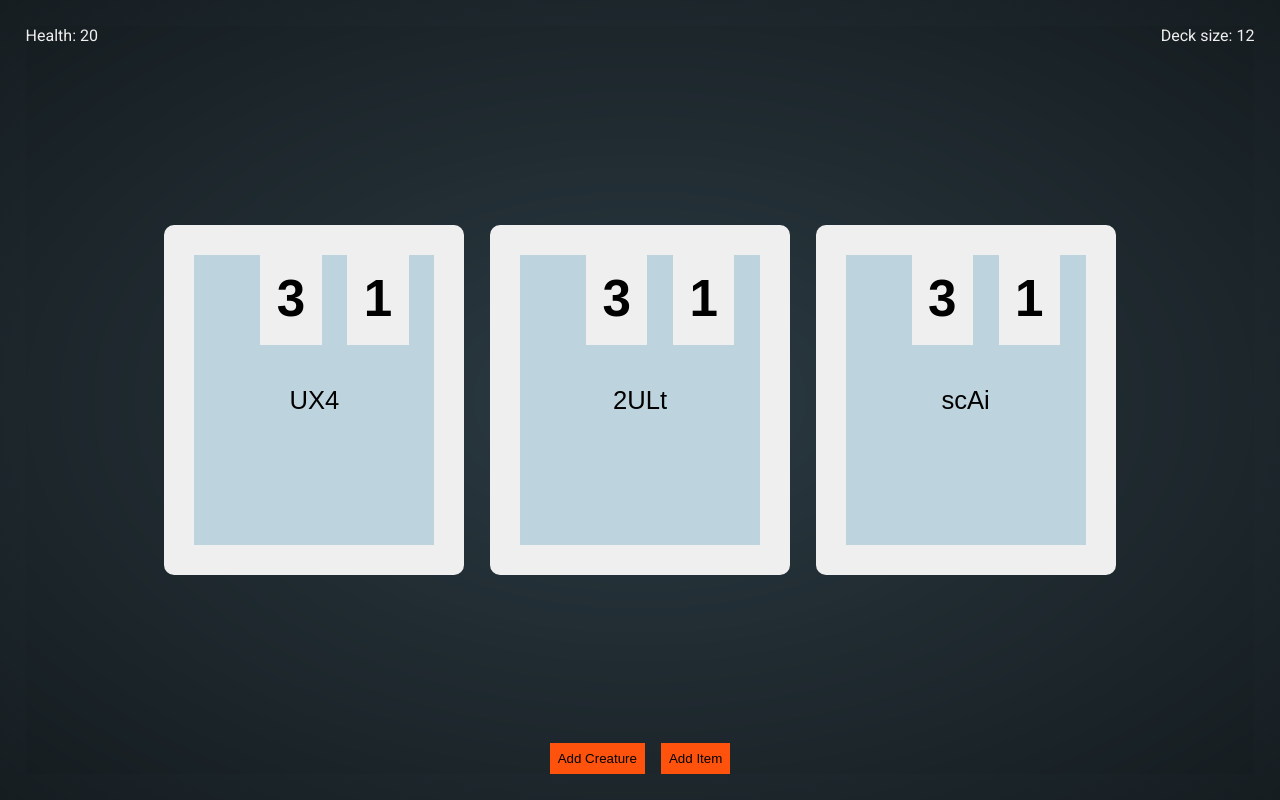
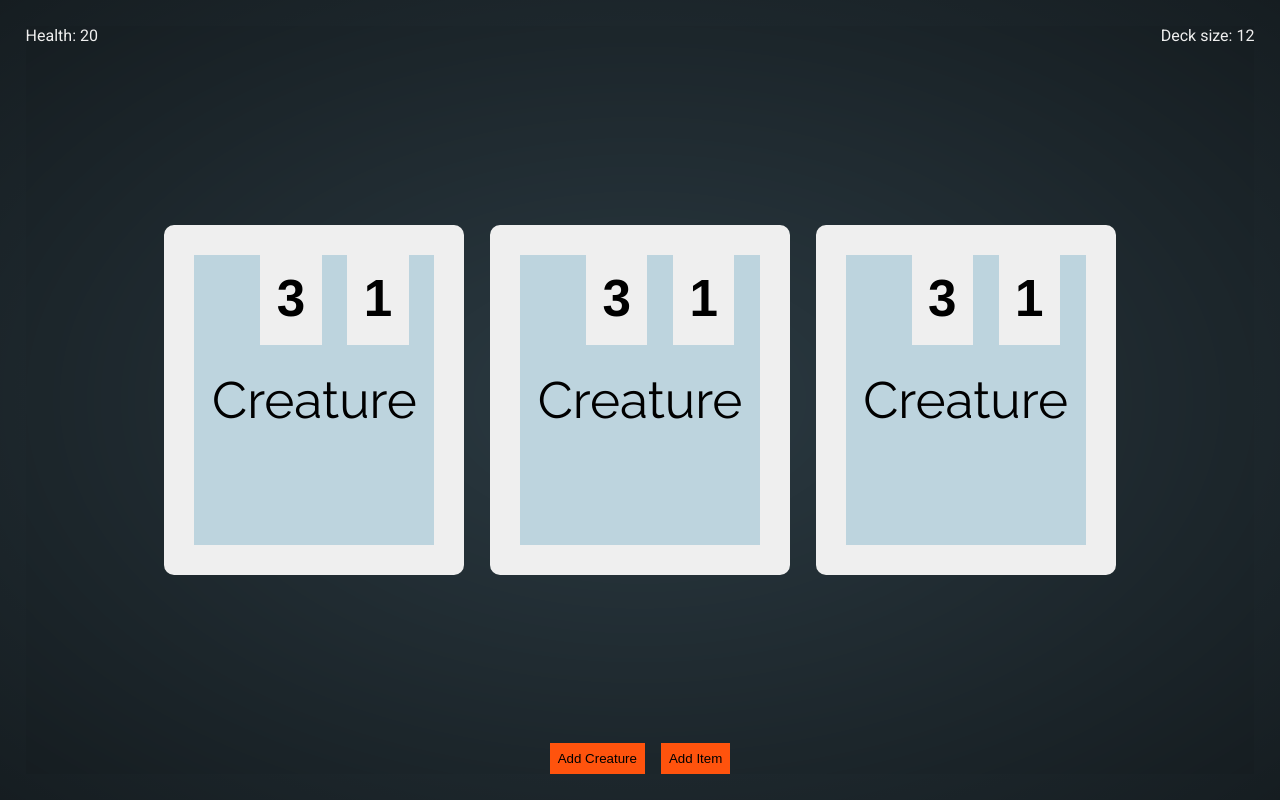
Before and after one commit to atkinchris/redux-cards, a React app: page / in a window 1280 px wide. Built offline with nearby package versions, Linux system fonts and the light colour scheme.

Commit message:
Display card name on inner

```diff
--- a/src/components/Card.jsx
+++ b/src/components/Card.jsx
@@ -3,7 +3,9 @@
 
 const Card = ({ card, onClick }) => (
   <button className="c-card" onClick={onClick}>
-    { card.id }
+    <div className="c-card-text">
+      { card.name }
+    </div>
     <div className="c-card-values">
       <div className="c-card-values__value">{ card.health - card.damage }</div>
       <div className="c-card-values__value">{ card.attack }</div>
--- a/src/index.css
+++ b/src/index.css
@@ -56,6 +56,11 @@
   margin-left: 1em;
 }
 
+.c-card-text {
+  font-family: 'Raleway', sans-serif;
+  font-size: 2em;
+}
+
 .c-card-values {
   position: absolute;
   top: -2px;
--- a/src/index.html
+++ b/src/index.html
@@ -4,7 +4,7 @@
     <meta charset="utf-8">
     <meta name="viewport" content="width=device-width, initial-scale=1, shrink-to-fit=no">
     <title>Redux Cards</title>
-    <link href="https://fonts.googleapis.com/css?family=Roboto" rel="stylesheet">
+    <link href="https://fonts.googleapis.com/css?family=Raleway|Roboto" rel="stylesheet">
   </head>
   <body>
     <div id="root"></div>
```
